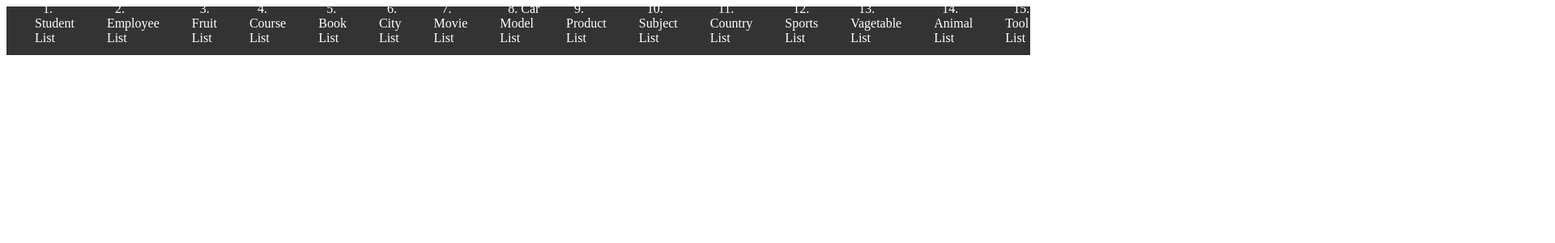
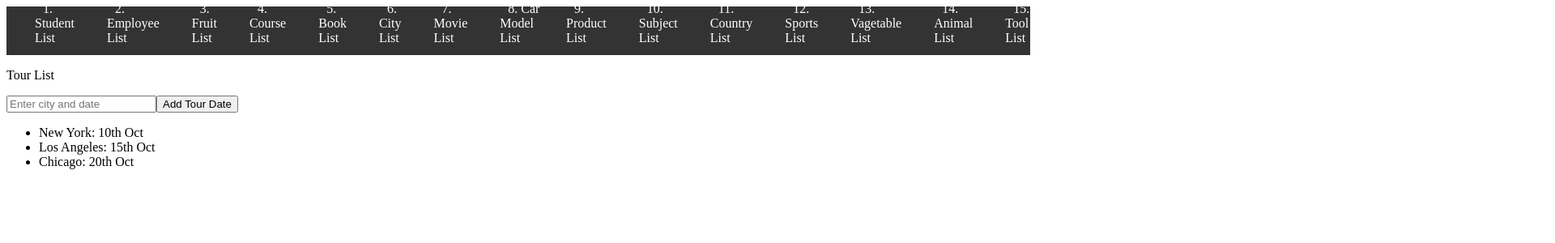
Before and after one commit to kaysie0919/AngularDataStructure, an Angular app: page /toulist in a window 1280 px wide. Before the commit this address led to /. Shown: the top 300 px of the page at 81% size, 1920 px wide, since content can reach past the window. Built offline with nearby package versions, Linux system fonts and the light colour scheme.

Commit message:
#46 Add Tour List Component

```diff
--- a/src/app/app.component.html
+++ b/src/app/app.component.html
@@ -45,6 +45,7 @@
     <li><a routerLink="mealist">43. Meal Plan List</a></li>
     <li><a routerLink="budlist">44. Budget List</a></li>
     <li><a routerLink="prelist">45. Presentation List</a></li>
+    <li><a routerLink="toulist">46. Tour List</a></li>
   </ul>
 </nav>
 <router-outlet></router-outlet>
--- a/src/app/app.module.ts
+++ b/src/app/app.module.ts
@@ -51,6 +51,7 @@ import { ExerciselistComponent } from "./components/exerciselist/exerciselist.co
 import { MealplanlistComponent } from "./components/mealplanlist/mealplanlist.component";
 import { BudgetlistComponent } from "./components/budgetlist/budgetlist.component";
 import { PresentationlistComponent } from "./components/presentationlist/presentationlist.component";
+import { TourlistComponent } from "./components/tourlist/tourlist.component";
 
 
 
@@ -102,6 +103,7 @@ const routes: Routes = [
     {path: 'mealist', component: MealplanlistComponent},
     {path: 'budlist', component: BudgetlistComponent},
     {path: 'prelist', component: PresentationlistComponent},
+    {path: 'toulist', component: TourlistComponent},
 ]
 
 @NgModule ({
@@ -160,6 +162,7 @@ const routes: Routes = [
         MealplanlistComponent,
         BudgetlistComponent,
         PresentationlistComponent,
+        TourlistComponent,
     ],
 
     providers: [
--- /dev/null
+++ b/src/app/components/tourlist/tourlist.component.html
@@ -0,0 +1,8 @@
+<p>Tour List</p>
+<input type="text" [(ngModel)]="tourDate" placeholder="Enter city and date">
+
+<button (click)="addTourDate()">Add Tour Date</button>
+
+<ul>
+  <li *ngFor="let tour of tourList">{{ tour }}</li>
+</ul>
--- /dev/null
+++ b/src/app/components/tourlist/tourlist.component.ts
@@ -0,0 +1,19 @@
+import { Component } from '@angular/core';
+
+@Component({
+  selector: 'app-tourlist',
+  templateUrl: './tourlist.component.html',
+  styleUrl: './tourlist.component.css'
+})
+export class TourlistComponent {
+  tourDate: string = '';
+  tourList: string[] = ['New York: 10th Oct', 'Los Angeles: 15th Oct', 'Chicago: 20th Oct'];
+
+  addTourDate() {
+    if (this.tourDate.trim()) {
+      this.tourList.push(this.tourDate.trim());
+      this.tourDate = '';
+    }
+  }
+
+}
```
Also changed, not shown: src/app/components/tourlist/tourlist.component.css (added), 1 other file (tests, documents, lock files or other folders).
